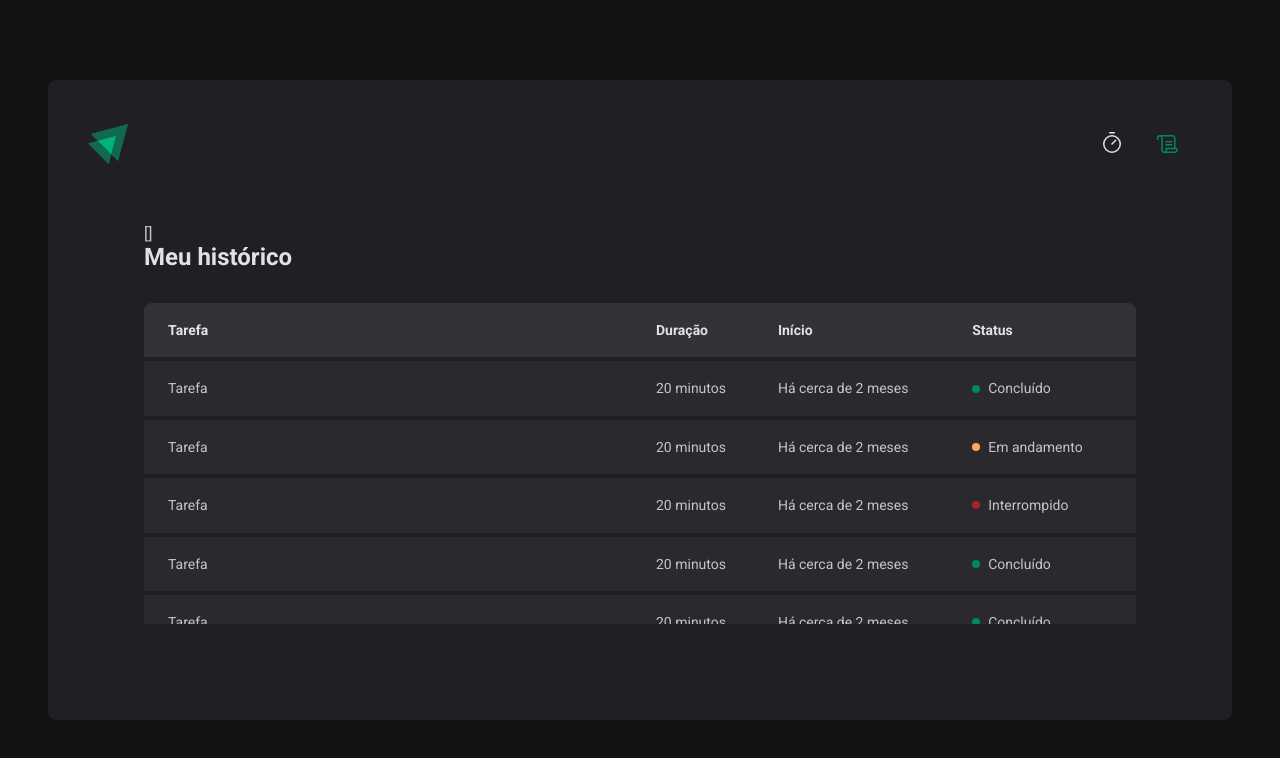
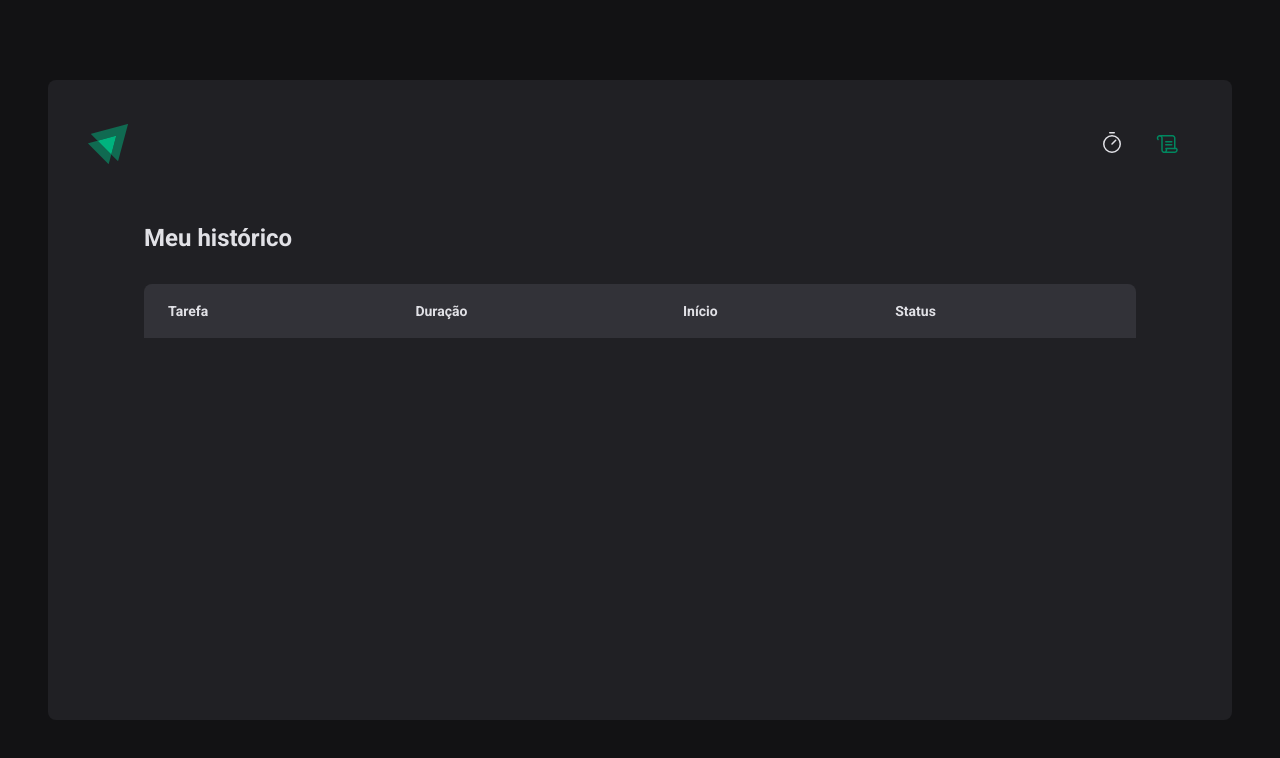
Before and after one commit to rafaasimi/rocketseat-ignite-react2022, a React (Vite) app in the folder projeto_2/02-ignite-timer/: page /history in a window 1280 px wide. Shown: the top 758 px of the page. Built offline with nearby package versions, Linux system fonts and the light colour scheme.

Commit message:
Finalização da página de historico de ciclos

```diff
--- a/projeto_2/02-ignite-timer/src/context/CyclesContext.tsx
+++ b/projeto_2/02-ignite-timer/src/context/CyclesContext.tsx
@@ -67,7 +67,6 @@ export function CyclesContextProvider({
     setCycles((state) => [...state, newCycle])
     setActiveCycleId(newCycle.id)
     setAmountSecondsPassed(0)
-    // reset()
   }
 
   function interruptCurrentCycle() {
--- a/projeto_2/02-ignite-timer/src/pages/History/index.tsx
+++ b/projeto_2/02-ignite-timer/src/pages/History/index.tsx
@@ -1,4 +1,6 @@
 import { useContext } from 'react'
+import { formatDistanceToNow } from 'date-fns'
+import ptBR from 'date-fns/locale/pt-BR'
 import { CyclesContext } from '../../context/CyclesContext'
 import { HistoryContainer, HistoryList, Status } from './styles'
 
@@ -7,7 +9,6 @@ export function History() {
 
   return (
     <HistoryContainer>
-      {JSON.stringify(cycles, null, 2)}
       <h1>Meu histórico</h1>
 
       <HistoryList>
@@ -21,86 +22,31 @@ export function History() {
             </tr>
           </thead>
           <tbody>
-            <tr>
-              <td>Tarefa</td>
-              <td>20 minutos</td>
-              <td>Há cerca de 2 meses</td>
-              <td>
-                <Status statusColor="green">Concluído</Status>
-              </td>
-            </tr>
-            <tr>
-              <td>Tarefa</td>
-              <td>20 minutos</td>
-              <td>Há cerca de 2 meses</td>
-              <td>
-                <Status statusColor="yellow">Em andamento</Status>
-              </td>
-            </tr>
-            <tr>
-              <td>Tarefa</td>
-              <td>20 minutos</td>
-              <td>Há cerca de 2 meses</td>
-              <td>
-                <Status statusColor="red">Interrompido</Status>
-              </td>
-            </tr>
-            <tr>
-              <td>Tarefa</td>
-              <td>20 minutos</td>
-              <td>Há cerca de 2 meses</td>
-              <td>
-                <Status statusColor="green">Concluído</Status>
-              </td>
-            </tr>
-            <tr>
-              <td>Tarefa</td>
-              <td>20 minutos</td>
-              <td>Há cerca de 2 meses</td>
-              <td>
-                <Status statusColor="green">Concluído</Status>
-              </td>
-            </tr>
-            <tr>
-              <td>Tarefa</td>
-              <td>20 minutos</td>
-              <td>Há cerca de 2 meses</td>
-              <td>
-                <Status statusColor="green">Concluído</Status>
-              </td>
-            </tr>
-            <tr>
-              <td>Tarefa</td>
-              <td>20 minutos</td>
-              <td>Há cerca de 2 meses</td>
-              <td>
-                <Status statusColor="green">Concluído</Status>
-              </td>
-            </tr>
-            <tr>
-              <td>Tarefa</td>
-              <td>20 minutos</td>
-              <td>Há cerca de 2 meses</td>
-              <td>
-                <Status statusColor="green">Concluído</Status>
-              </td>
-            </tr>
-            <tr>
-              <td>Tarefa</td>
-              <td>20 minutos</td>
-              <td>Há cerca de 2 meses</td>
-              <td>
-                <Status statusColor="green">Concluído</Status>
-              </td>
-            </tr>
-            <tr>
-              <td>Tarefa</td>
-              <td>20 minutos</td>
-              <td>Há cerca de 2 meses</td>
-              <td>
-                <Status statusColor="green">Concluído</Status>
-              </td>
-            </tr>
+            {cycles.map((cycle) => {
+              return (
+                <tr key={cycle.id}>
+                  <td>{cycle.task}</td>
+                  <td>{cycle.minutesAmount} minutos</td>
+                  <td>
+                    {formatDistanceToNow(cycle.startDate, {
+                      addSuffix: true,
+                      locale: ptBR,
+                    })}
+                  </td>
+                  <td>
+                    {cycle.finishedData && (
+                      <Status statusColor="green">Concluído</Status>
+                    )}
+                    {cycle.interruptedDate && (
+                      <Status statusColor="red">Interrompido</Status>
+                    )}
+                    {!cycle.finishedData && !cycle.interruptedDate && (
+                      <Status statusColor="yellow">Em andamento</Status>
+                    )}
+                  </td>
+                </tr>
+              )
+            })}
           </tbody>
         </table>
       </HistoryList>
--- a/projeto_2/02-ignite-timer/src/pages/Home/index.tsx
+++ b/projeto_2/02-ignite-timer/src/pages/Home/index.tsx
@@ -55,14 +55,19 @@ export function Home() {
     },
   })
 
-  const { handleSubmit, watch /* reset */ } = newCycleForm
+  const { handleSubmit, watch, reset } = newCycleForm
+
+  function handleCreateNewCycle(data: NewCycleFormData) {
+    createNewCycle(data)
+    reset()
+  }
 
   const task = watch('task')
   const isSubmitDisabled = !task
 
   return (
     <HomeContainer>
-      <form action="" onSubmit={handleSubmit(createNewCycle)}>
+      <form action="" onSubmit={handleSubmit(handleCreateNewCycle)}>
         <FormProvider {...newCycleForm}>
           <NewCycleForm />
         </FormProvider>
```
